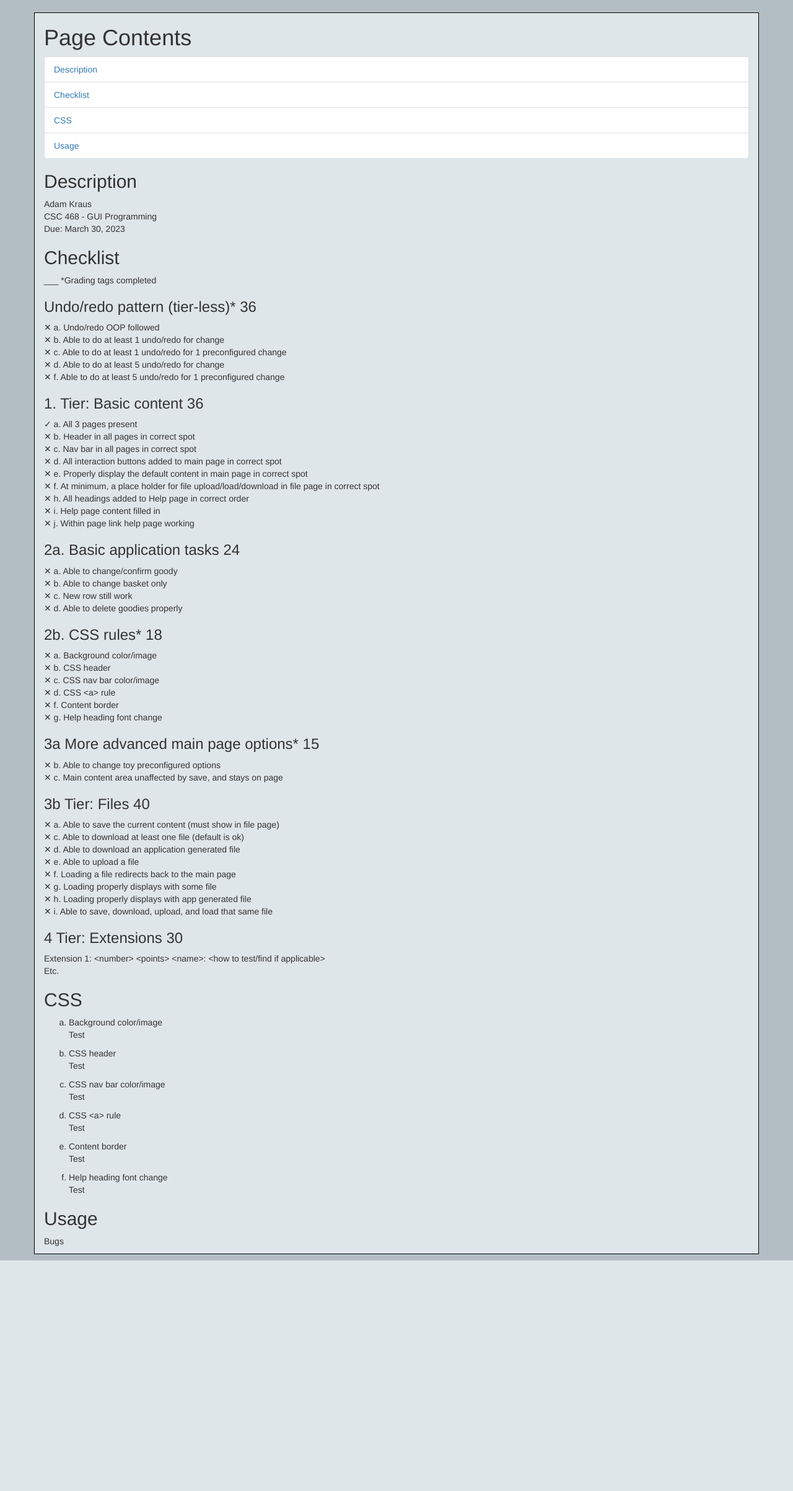
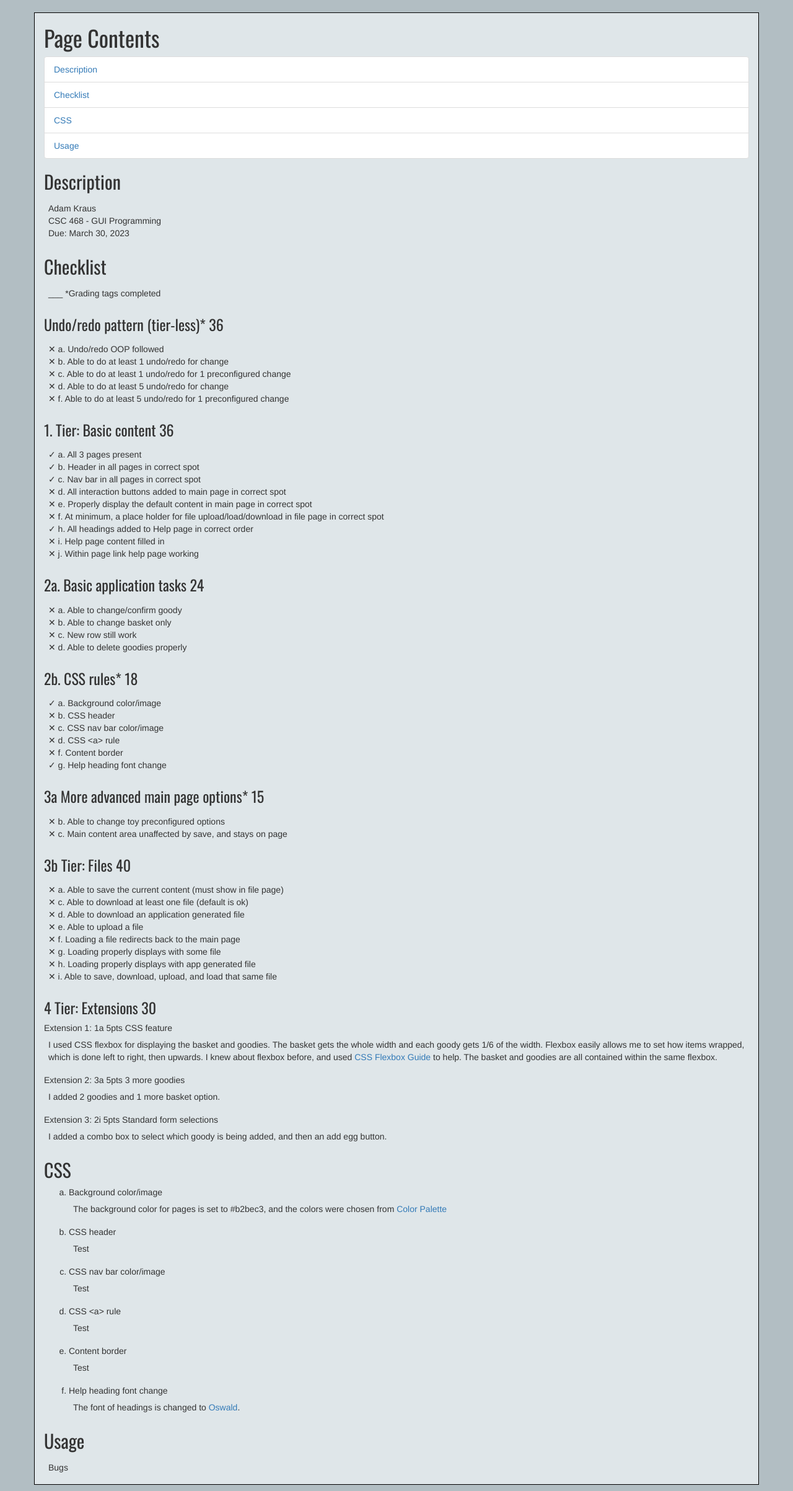
Before and after one commit to adamkraus6/EasterBasket, a PHP site: page /help.html in a window 1280 px wide. Shown: the part 51-2456 px from the top of the page at 62% size. Before the commit the page ends 2084 px from the top, so only its background shows below. Run offline with PHP 8.4, Linux system fonts and the light colour scheme.

Commit message:
minor extension work

```diff
--- a/help.html
+++ b/help.html
@@ -55,12 +55,12 @@
 			<h3>1. Tier: Basic content 36</h3>
 			<p>
 				&check; a. All 3 pages present <br />
-				&#x2715; b. Header in all pages in correct spot <br />
-				&#x2715; c. Nav bar in all pages in correct spot <br />
+				&check; b. Header in all pages in correct spot <br />
+				&check; c. Nav bar in all pages in correct spot <br />
 				&#x2715; d. All interaction buttons added to main page in correct spot <br />
 				&#x2715; e. Properly display the default content in main page in correct spot <br />
 				&#x2715; f. At minimum, a place holder for file upload/load/download in file page in correct spot <br />
-				&#x2715; h. All headings added to Help page in correct order <br />
+				&check; h. All headings added to Help page in correct order <br />
 				&#x2715; i. Help page content filled in <br />
 				&#x2715; j. Within page link help page working
 			</p>
@@ -75,12 +75,12 @@
 
 			<h3>2b. CSS rules* 18</h3>
 			<p>
-				&#x2715; a. Background color/image <br />
+				&check; a. Background color/image <br />
 				&#x2715; b. CSS header <br />
 				&#x2715; c. CSS nav bar color/image <br />
 				&#x2715; d. CSS &lt;a&gt; rule <br />
 				&#x2715; f. Content border <br />
-				&#x2715; g. Help heading font change
+				&check; g. Help heading font change
 			</p>
 
 			<h3>3a More advanced main page options* 15</h3>
@@ -102,15 +102,23 @@
 			</p>
 
 			<h3>4 Tier: Extensions 30</h3>
+			<!-- Extension 1: &lt;number&gt; &lt;points&gt; &lt;name&gt;: &lt;how to test/find if applicable&gt; <br /> -->
+			Extension 1: 1a 5pts CSS feature
 			<p>
-				Extension 1: &lt;number&gt; &lt;points&gt; &lt;name&gt;: &lt;how to test/find if applicable&gt; <br />
-				Etc.
+				I used CSS flexbox for displaying the basket and goodies. The basket gets the whole width and each goody gets 1/6 of the width. Flexbox easily
+				allows me to set how items wrapped, which is done left to right, then upwards. I knew about flexbox before, and used
+				<a href="https://css-tricks.com/snippets/css/a-guide-to-flexbox/">CSS Flexbox Guide</a>
+				to help. The basket and goodies are all contained within the same flexbox.
 			</p>
+			Extension 2: 3a 5pts 3 more goodies
+			<p>I added 2 goodies and 1 more basket option.</p>
+			Extension 3: 2i 5pts Standard form selections
+			<p>I added a combo box to select which goody is being added, and then an add egg button.</p>
 
 			<h2 id="css">CSS</h2>
 			<ol type="a">
 				<li>Background color/image</li>
-				<p>Test</p>
+				<p>The background color for pages is set to #b2bec3, and the colors were chosen from <a href="https://flatuicolors.com/palette/us">Color Palette</a></p>
 
 				<li>CSS header</li>
 				<p>Test</p>
@@ -125,7 +133,7 @@
 				<p>Test</p>
 
 				<li>Help heading font change</li>
-				<p>Test</p>
+				<p>The font of headings is changed to <a href="https://fonts.google.com/specimen/Oswald">Oswald</a>.</p>
 			</ol>
 
 			<h2 id="usage">Usage</h2>
--- a/scripts/index.js
+++ b/scripts/index.js
@@ -1,3 +1,5 @@
 window.onload = () => {
-	document.getElementById("whiteEgg").onclick = () => {};
+	document.getElementById("addEgg").onclick = () => {
+		console.log(document.getElementById("eggOption").value)
+	};
 };
--- a/styles.css
+++ b/styles.css
@@ -22,3 +22,11 @@ body {
 .egg {
 	flex-basis: 16.666667%;
 }
+
+p {
+	padding: 7px;
+}
+
+h1, h2, h3, h4, h5, h6 {
+	font-family: Oswald, sans-serif !important;
+}
```
Also changed, not shown: index.html (+12 -5 lines).
